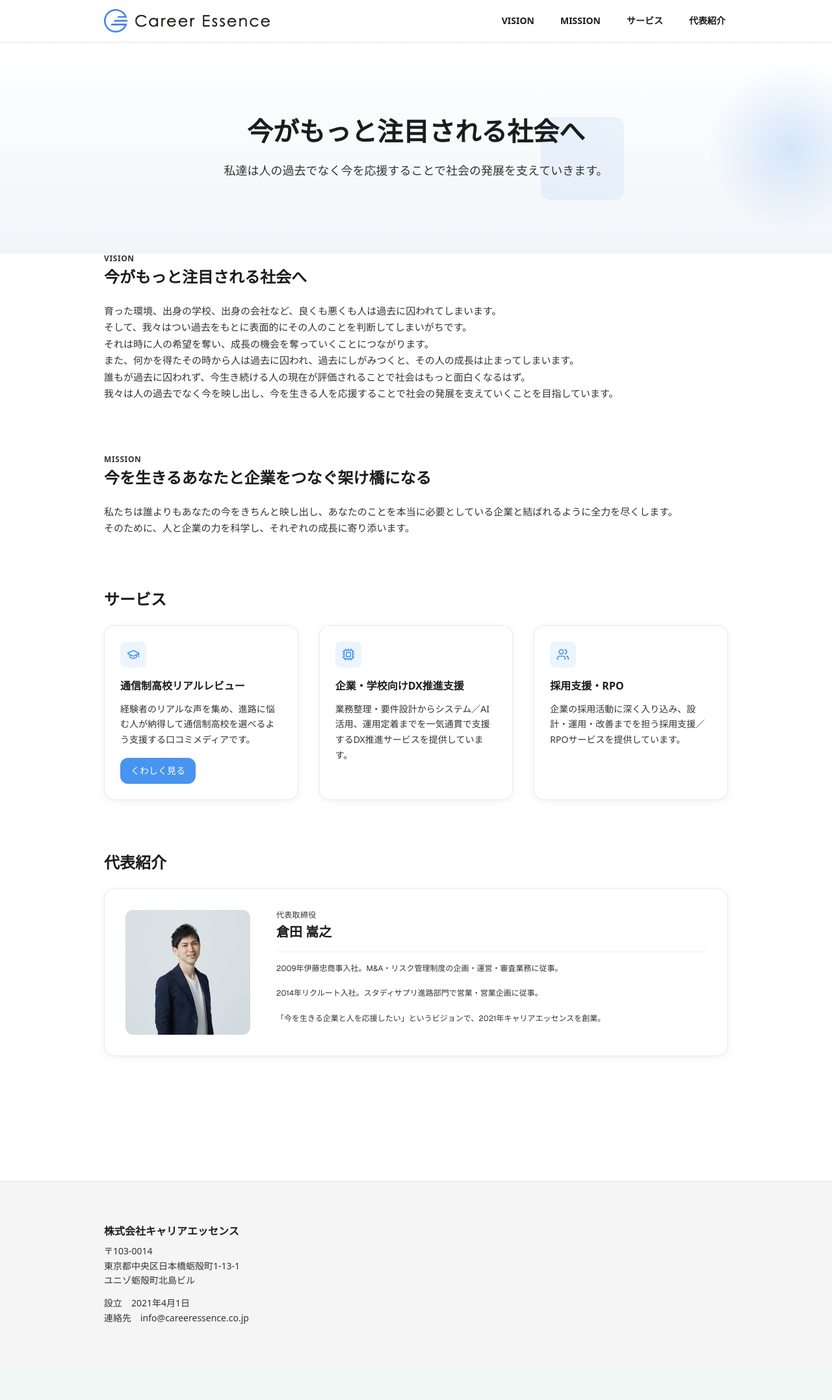
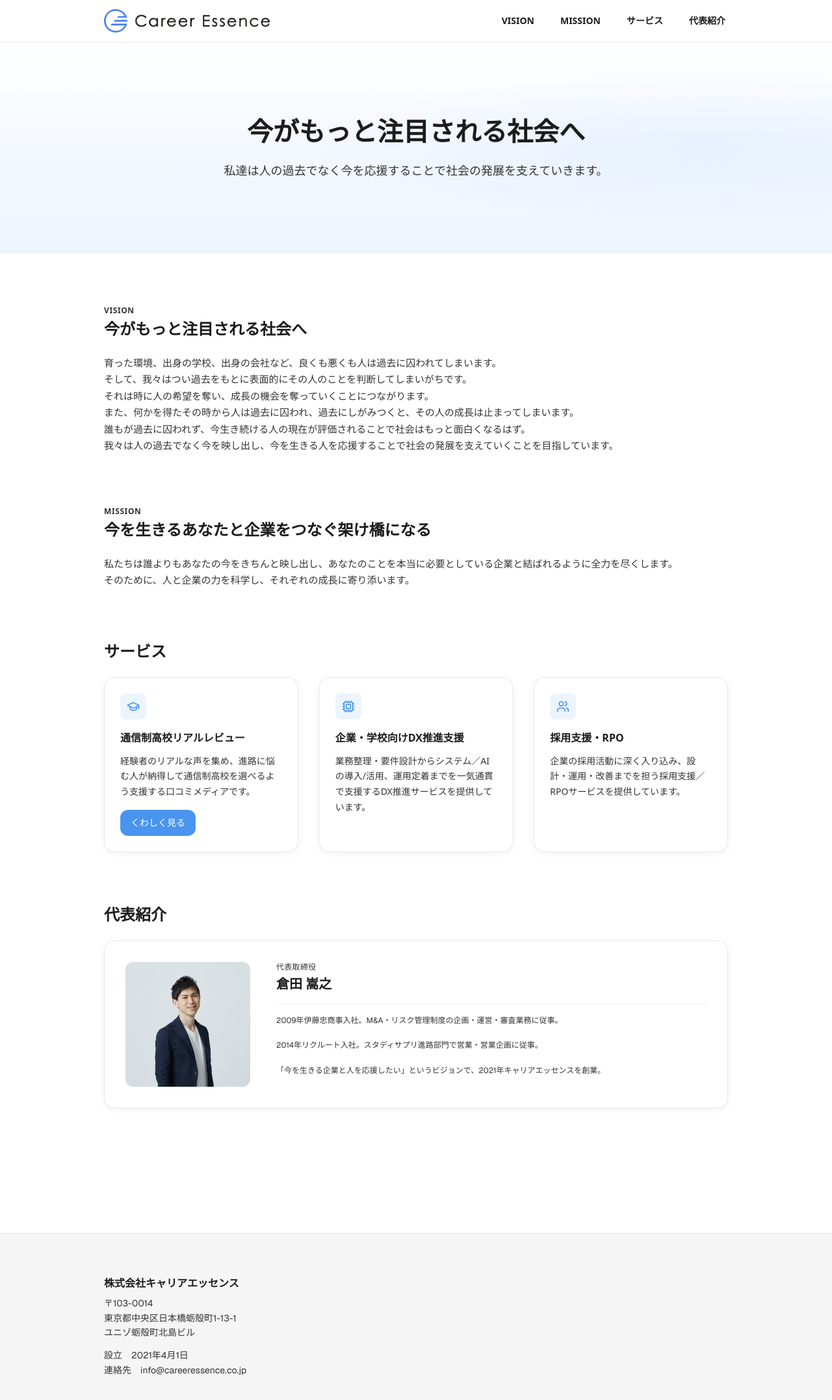
Before and after one commit to kurataraku/survey-app, a Next.js app: page /company in a window 1280 px wide. Shown: the top 2154 px of the page at 65% size. Before the commit the page ends 2104 px from the top, so only its background shows below. Built offline with nearby package versions, Linux system fonts and the light colour scheme.

Commit message:
Company: Hero blue gradient, VISION spacing, DX copy, exec years half-width, footer modern font

```diff
--- a/app/company/layout.tsx
+++ b/app/company/layout.tsx
@@ -90,7 +90,10 @@ export default function CompanyLayout({
             </p>
             <p
               className="mt-2 text-sm leading-relaxed"
-              style={{ color: 'var(--company-muted)' }}
+              style={{
+                color: 'var(--company-muted)',
+                fontFamily: 'var(--font-geist-sans), "Hiragino Sans", "Noto Sans JP", system-ui, sans-serif',
+              }}
             >
               {ADDRESS.postal}
               <br />
@@ -100,7 +103,10 @@ export default function CompanyLayout({
             </p>
             <p
               className="mt-3 text-sm leading-relaxed"
-              style={{ color: 'var(--company-muted)' }}
+              style={{
+                color: 'var(--company-muted)',
+                fontFamily: 'var(--font-geist-sans), "Hiragino Sans", "Noto Sans JP", system-ui, sans-serif',
+              }}
             >
               設立　{COMPANY.established}
               <br />
--- a/app/company/page.tsx
+++ b/app/company/page.tsx
@@ -69,20 +69,14 @@ export default function CompanyTopPage() {
       <section
         className="relative overflow-hidden px-4 pb-20 pt-16 sm:px-6 sm:pb-28 sm:pt-24 lg:px-8 lg:pt-28"
         style={{
-          background: 'linear-gradient(180deg, #ffffff 0%, #f8fafc 50%, #f1f5f9 100%)',
+          background: 'linear-gradient(180deg, #ffffff 0%, #f5f9ff 45%, #eef5ff 100%)',
         }}
       >
-        {/* 装飾: 右側の抽象図形（SPでは非表示） */}
+        {/* 装飾: 右側の青グラデーション（うっすら・箱なし） */}
         <div
-          className="absolute right-0 top-1/2 hidden h-64 w-64 -translate-y-1/2 translate-x-1/4 rounded-full opacity-20 lg:block"
+          className="absolute inset-0 hidden lg:block"
           style={{
-            background: 'radial-gradient(circle, var(--company-primary) 0%, transparent 70%)',
-          }}
-        />
-        <div
-          className="absolute bottom-1/4 right-1/4 hidden h-32 w-32 rounded-2xl opacity-10 lg:block"
-          style={{
-            background: 'linear-gradient(135deg, var(--company-primary) 0%, var(--company-primary-light) 100%)',
+            background: 'radial-gradient(ellipse 80% 60% at 85% 50%, rgba(72,148,239,0.08) 0%, transparent 60%)',
           }}
         />
         <div
@@ -112,7 +106,7 @@ export default function CompanyTopPage() {
       </section>
 
       <div
-        className="mx-auto flex flex-col px-4 pb-24 sm:px-6 lg:px-8"
+        className="mx-auto flex flex-col px-4 pb-24 pt-14 sm:px-6 sm:pt-20 lg:px-8"
         style={{ maxWidth: 'var(--company-container-max)', gap: 'var(--company-section-gap)' }}
       >
         {/* Vision */}
@@ -224,7 +218,18 @@ export default function CompanyTopPage() {
                   fontFamily: 'var(--font-geist-sans), "Hiragino Sans", "Noto Sans JP", system-ui, sans-serif',
                 }}
               >
-                {EXECUTIVE.comment}
+                {EXECUTIVE.comment.split(/(\d{4}年)/g).map((part, i) =>
+                  /^\d{4}年$/.test(part) ? (
+                    <span
+                      key={i}
+                      style={{ fontFamily: 'var(--font-geist-sans), system-ui, sans-serif' }}
+                    >
+                      {part}
+                    </span>
+                  ) : (
+                    part
+                  )
+                )}
               </div>
             </div>
           </div>
--- a/lib/company-content.ts
+++ b/lib/company-content.ts
@@ -47,7 +47,7 @@ export const SERVICES = [
     id: 'dx' as const,
     name: '企業・学校向けDX推進支援',
     description:
-      '業務整理・要件設計からシステム／AI活用、運用定着までを一気通貫で支援するDX推進サービスを提供しています。',
+      '業務整理・要件設計からシステム／AIの導入/活用、運用定着までを一気通貫で支援するDX推進サービスを提供しています。',
     href: null,
     hasButton: false,
   },
```
